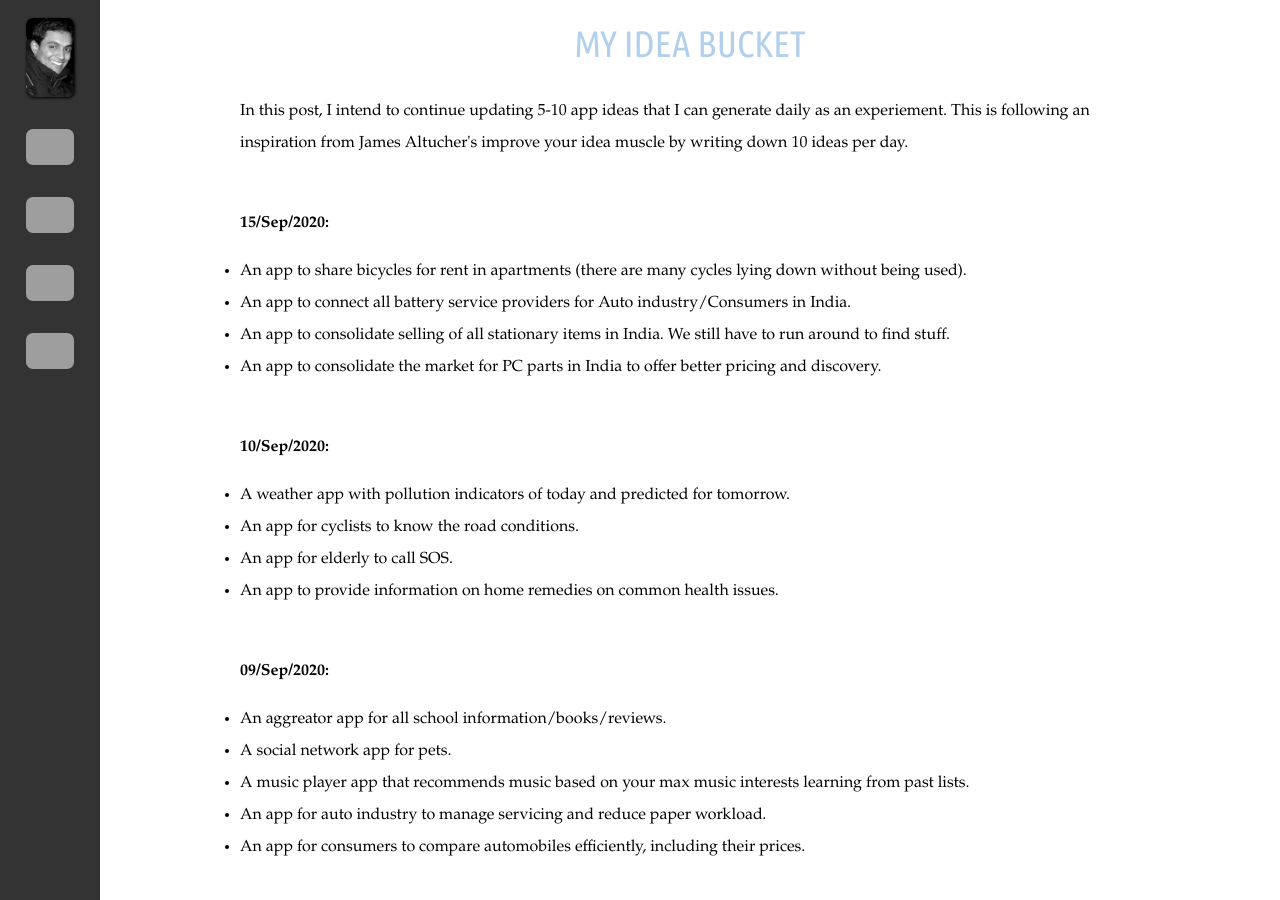
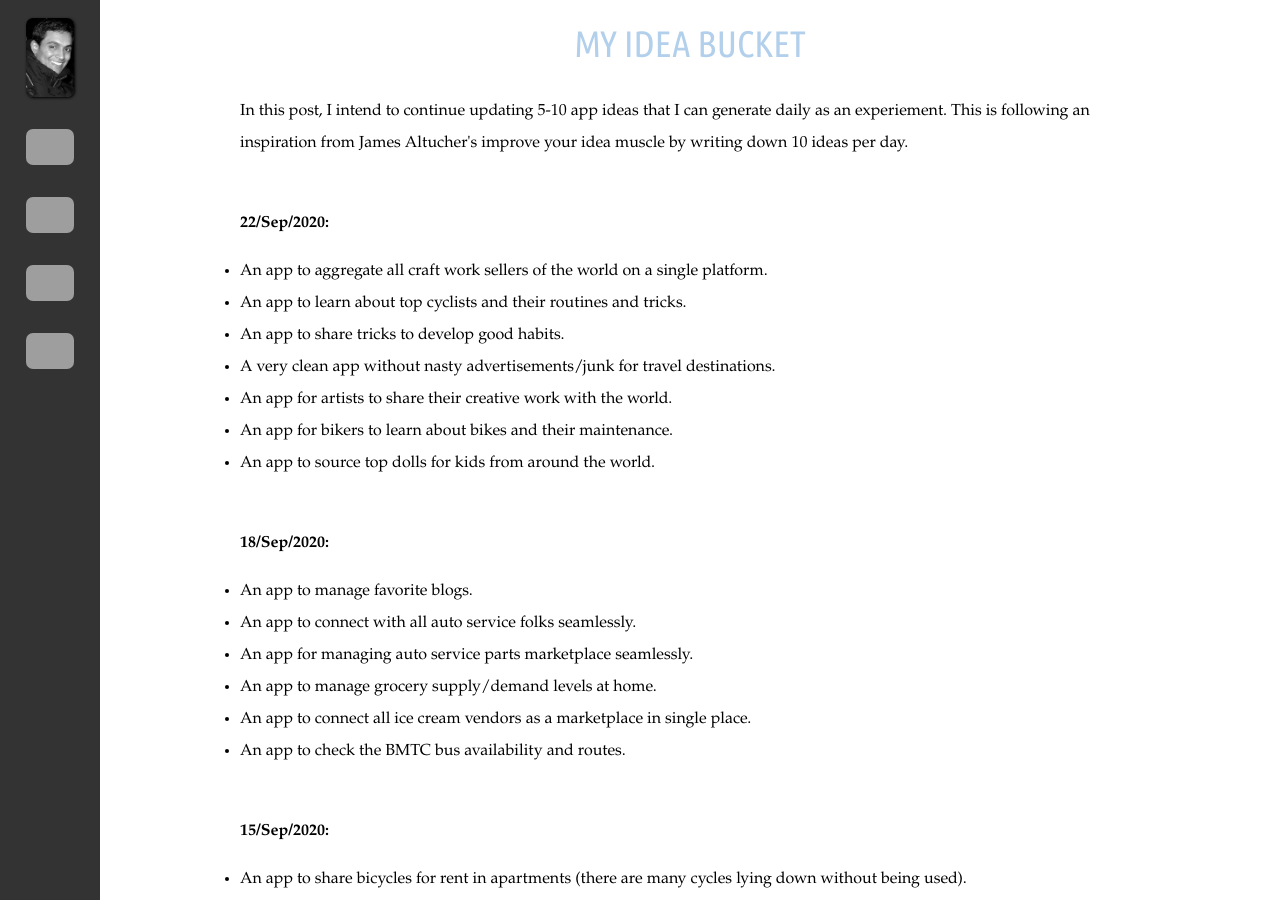
Before and after one commit to hpalappetty/silkyprogrammer.github.com, a Jekyll site: the page built from _posts/2020-08-20-my-idea-bucket.md, in a window 1280 px wide and 900 px high. Built offline with Jekyll 4.4.1, drawn with Linux system fonts in a browser that asks for light colours; some web fonts are replaced; grey boxes are pictures that could not be loaded.

Commit message:
idea updates

```diff
--- a/_posts/2020-08-20-my-idea-bucket.md
+++ b/_posts/2020-08-20-my-idea-bucket.md
@@ -3,6 +3,27 @@ title: My Idea Bucket
 layout: post
 ---
 <p>In this post, I intend to continue updating 5-10 app ideas that I can generate daily as an experiement. This is following an inspiration from James Altucher's improve your idea muscle by writing down 10 ideas per day.</p>
+
+<br>
+<b>22/Sep/2020:</b>
+- An app to aggregate all craft work sellers of the world on a single platform.
+- An app to learn about top cyclists and their routines and tricks.
+- An app to share tricks to develop good habits.
+- A very clean app without nasty advertisements/junk for travel destinations.
+- An app for artists to share their creative work with the world.
+- An app for bikers to learn about bikes and their maintenance.
+- An app to source top dolls for kids from around the world.
+
+
+<br>
+<b>18/Sep/2020:</b>
+- An app to manage favorite blogs.
+- An app to connect with all auto service folks seamlessly.
+- An app for managing auto service parts marketplace seamlessly.
+- An app to manage grocery supply/demand levels at home.
+- An app to connect all ice cream vendors as a marketplace in single place.
+- An app to check the BMTC bus availability and routes.
+
 
 <br>
 <b>15/Sep/2020:</b>
```
